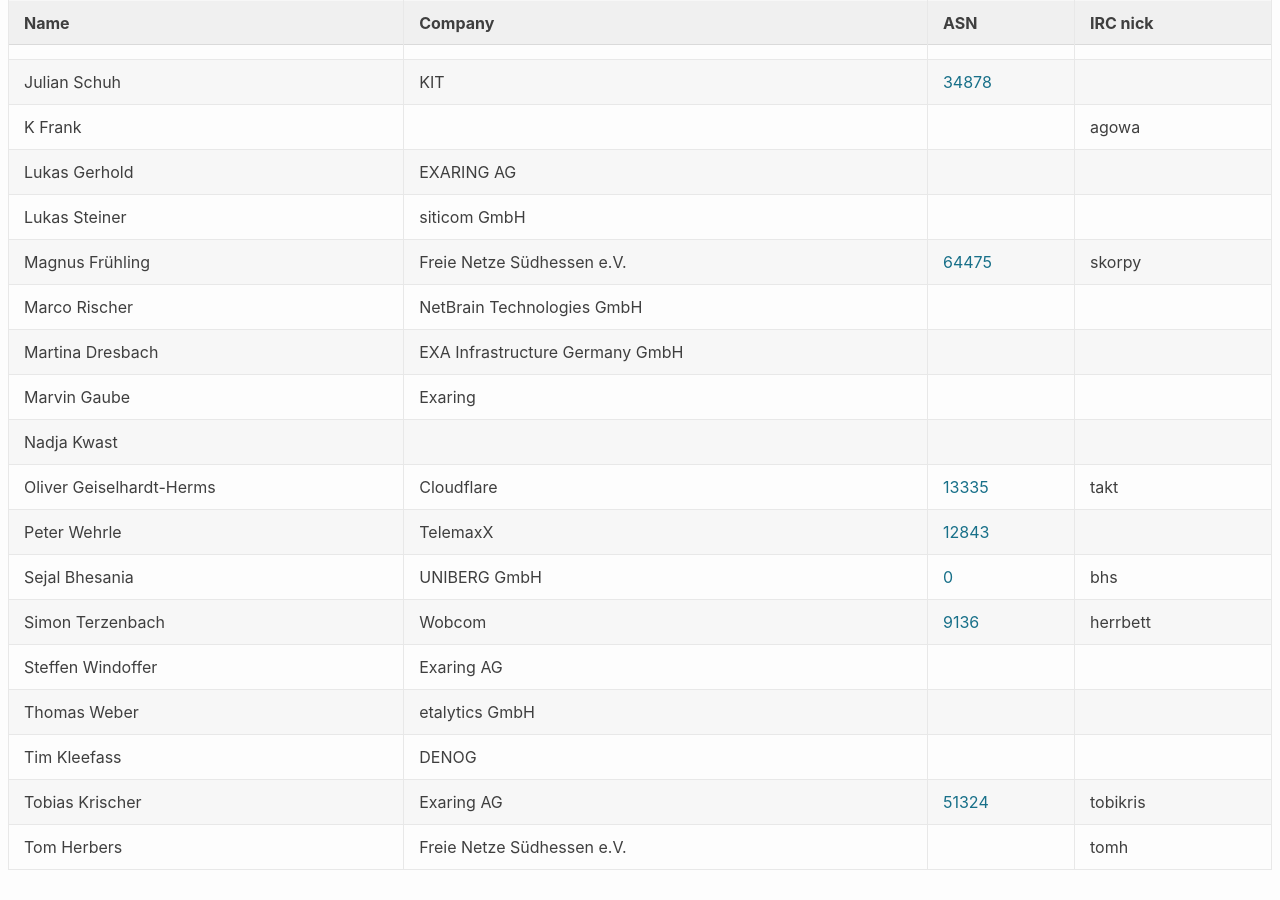
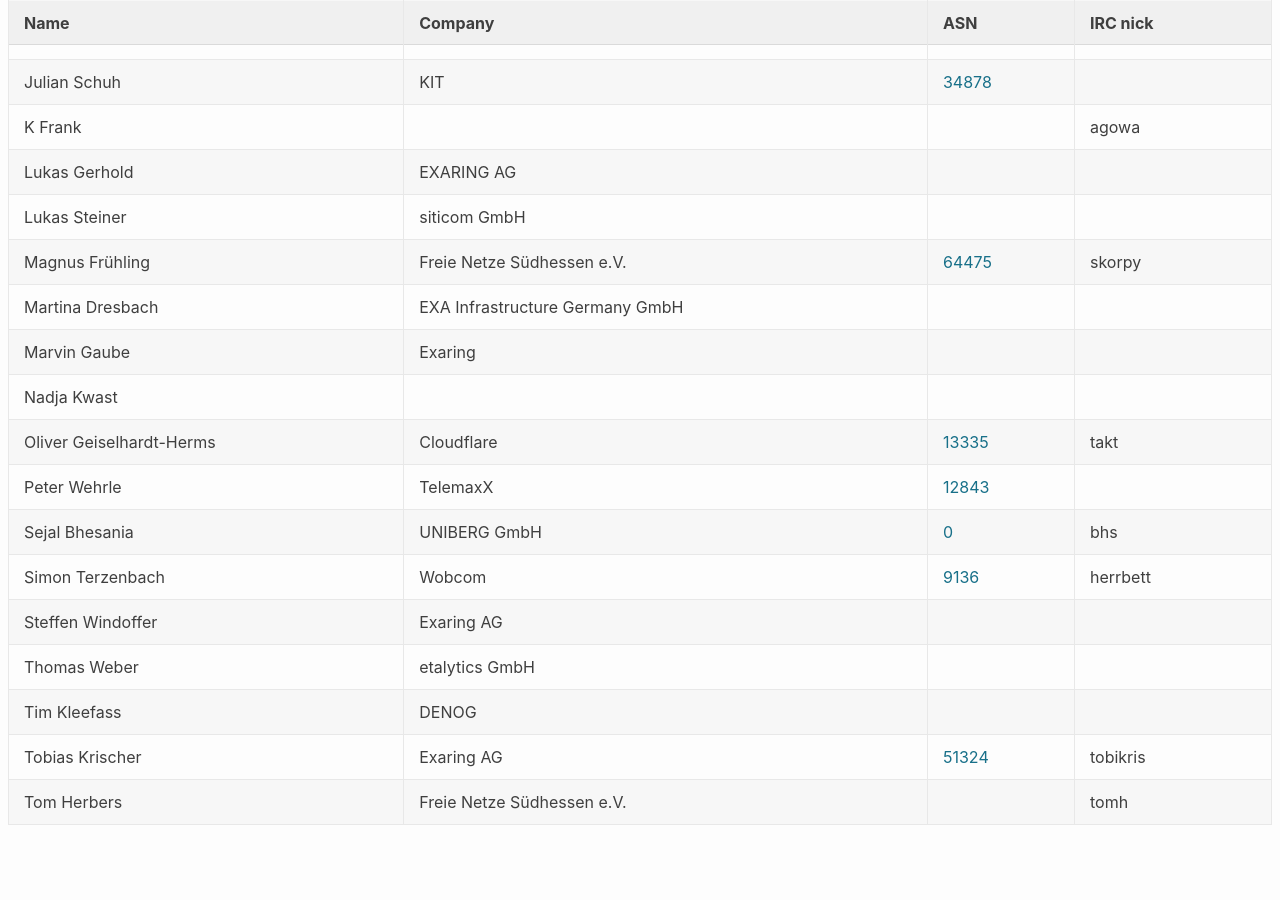
Before and after one commit to denog/pretix-attendeelist, a Jekyll site: the page built from meetup2023_04/index.markdown, in a window 1280 px wide and 900 px high, scrolled down 669 px. Built offline with Jekyll 4.4.1, drawn with Linux system fonts in a browser that asks for light colours; after the commit the page ends 1524 px from its top, so only the background shows below that.

Commit message:
Latest data: Mon Jun 26 10:32:12 UTC 2023

```diff
--- a/_data/attendees_denog_meetup_2023_04.json
+++ b/_data/attendees_denog_meetup_2023_04.json
@@ -120,12 +120,6 @@
     "asn": "64475"
   },
   {
-    "name": "Marco Rischer",
-    "company": "NetBrain Technologies GmbH",
-    "irc": null,
-    "asn": null
-  },
-  {
     "name": "Martina Dresbach",
     "company": "EXA Infrastructure Germany GmbH",
     "irc": null,
```
